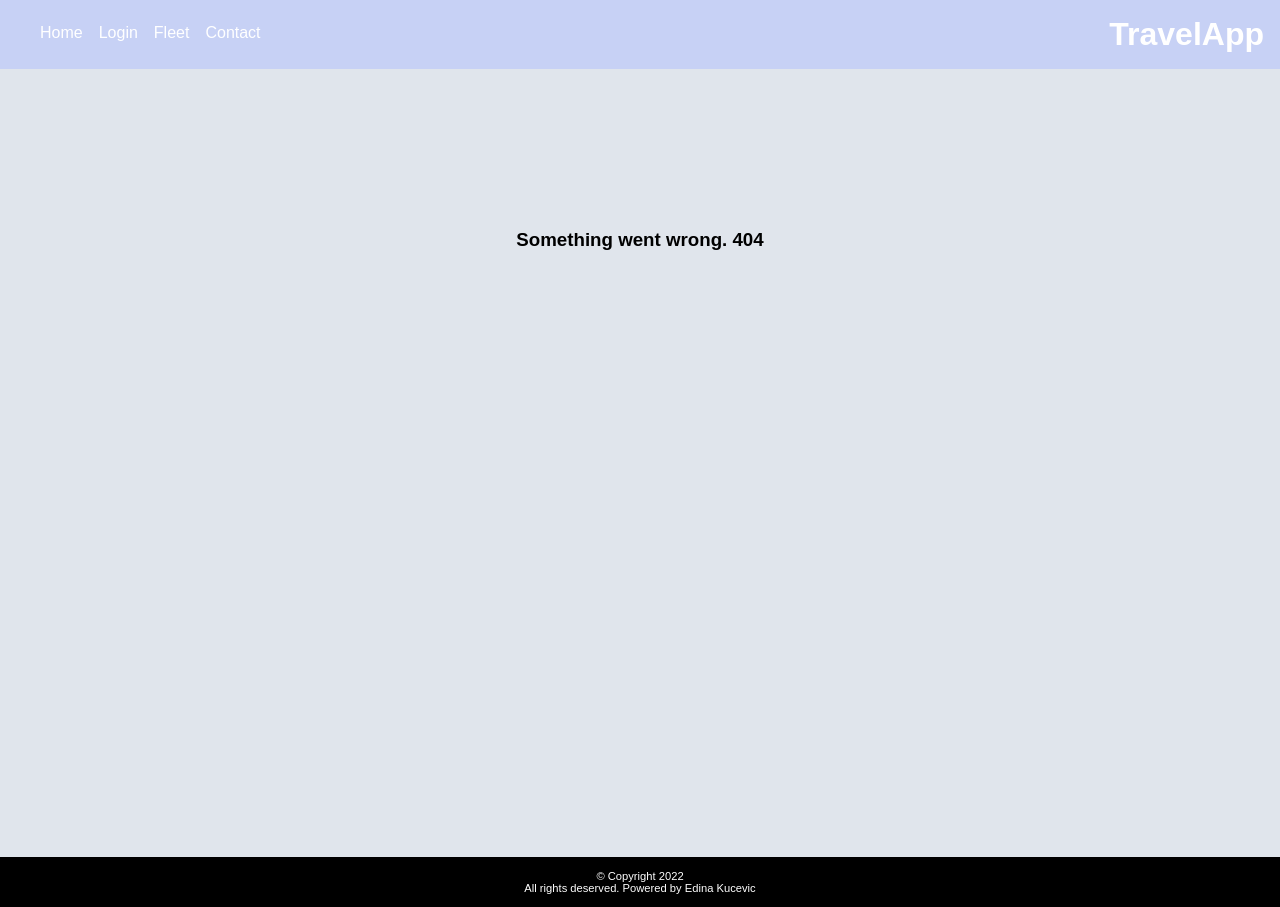
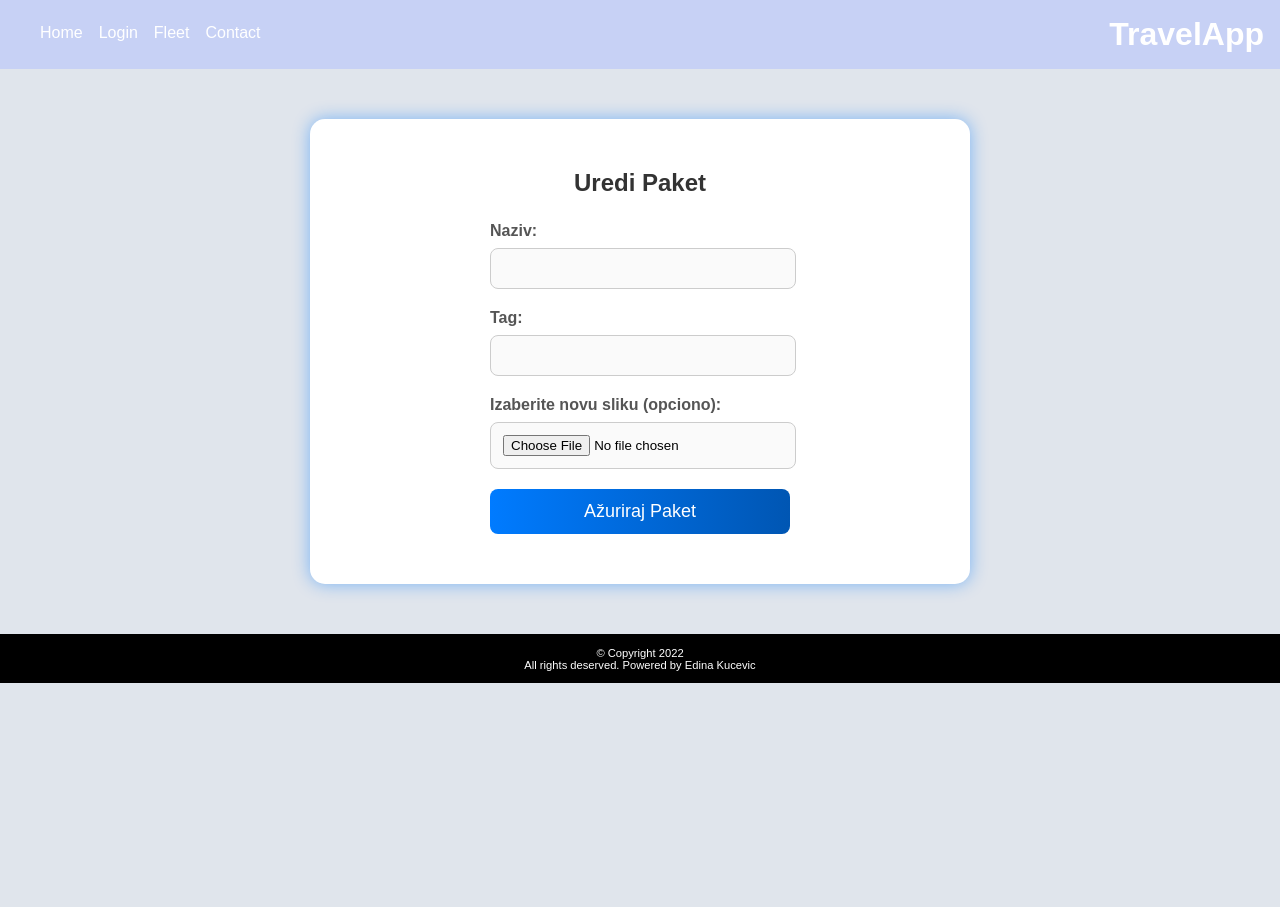
Before and after one commit to ElmaMujovic/Travel-Frontend, a React (Create React App) app: page /uredi-paket/1 in a window 1280 px wide. Before the commit this address had no page. After the commit the page ends 800 px from the top, so only its background shows below. Built offline with nearby package versions, Linux system fonts and the light colour scheme; no server answers.

Commit message:
dugme button

```diff
--- a/src/App.js
+++ b/src/App.js
@@ -26,7 +26,7 @@ import Error from './pages/Error';
 import CreatePackage from './pages/CreatePackage';
 import DestinacijePaketa from './pages/DestinacijePaketa';
 import DestinacijeList from './pages/DestinacijeList'; // Dodaj ovu liniju
-
+import EditPackage from './pages/EditPackage';
 
 
 
@@ -89,6 +89,7 @@ function App() {
           <Route path='/create-package' element={<CreatePackage/>}/>
           <Route path='/create-package-destinacija' element={<DestinacijePaketa/>}/>
           <Route path="/destinacije-paketa/:paketId" element={<DestinacijeList />} />
+          <Route path="/uredi-paket/:id" element={<EditPackage />} />
 
 
 
--- /dev/null
+++ b/src/components/UI/EditPackage.css
@@ -0,0 +1,116 @@
+body {
+    font-family: 'Arial', sans-serif;
+    background-color: #e0e5ec;
+}
+
+.edit-package {
+    max-width: 600px;
+    margin: 50px auto;
+    padding: 30px;
+    background: #ffffff;
+    border-radius: 15px;
+    box-shadow: 0 10px 20px rgba(0, 0, 0, 0.15), 0 6px 6px rgba(0, 0, 0, 0.1);
+    position: relative;
+    overflow: hidden;
+    animation: pulse 2s infinite;
+}
+
+.edit-package img {
+    width: 100%;
+    height: auto;
+    border-radius: 10px;
+    filter: drop-shadow(4px 4px 10px yellow);
+}
+
+.edit-package::before {
+    content: '';
+    position: absolute;
+    top: -50%;
+    left: -50%;
+    width: 200%;
+    height: 200%;
+    background: radial-gradient(circle, rgba(255,255,255,0.1) 20%, transparent 100%);
+    transform: rotate(25deg);
+    transition: all 0.5s;
+    z-index: 0;
+}
+
+.edit-package:hover::before {
+    transform: rotate(40deg);
+    background: radial-gradient(circle, rgba(255,255,255,0.3) 20%, transparent 100%);
+}
+
+.edit-package:hover {
+    box-shadow: 0 0 30px rgba(0, 123, 255, 0.7), 0 6px 6px rgba(0, 0, 0, 0.1);
+}
+
+.edit-package h2 {
+    text-align: center;
+    color: #333;
+    margin-bottom: 25px;
+    z-index: 1;
+    position: relative;
+}
+
+.form-group {
+    margin-bottom: 20px;
+    z-index: 1;
+    position: relative;
+}
+
+.form-group label {
+    display: block;
+    margin-bottom: 8px;
+    color: #555;
+    font-weight: bold;
+}
+
+.form-group input[type="text"],
+.form-group input[type="number"],
+.form-group input[type="file"] {
+    width: calc(100% - 20px);
+    padding: 12px;
+    border: 1px solid #ccc;
+    border-radius: 8px;
+    transition: border-color 0.3s, box-shadow 0.3s;
+    background: #fafafa;
+}
+
+.form-group input[type="text"]:focus,
+.form-group input[type="number"]:focus,
+.form-group input[type="file"]:focus {
+    border-color: #007bff;
+    box-shadow: 0 0 8px rgba(0, 123, 255, 0.5);
+}
+
+.form-group button {
+    display: block;
+    width: 100%;
+    padding: 12px;
+    background: linear-gradient(90deg, #007bff, #0056b3);
+    color: white;
+    border: none;
+    border-radius: 8px;
+    font-size: 18px;
+    cursor: pointer;
+    transition: background-color 0.3s, box-shadow 0.3s;
+    z-index: 1;
+    position: relative;
+}
+
+.form-group button:hover {
+    background: linear-gradient(90deg, #0056b3, #003a75);
+    box-shadow: 0 0 10px rgba(0, 123, 255, 0.6);
+}
+
+@keyframes pulse {
+    0% {
+        box-shadow: 0 0 15px rgba(0, 123, 255, 0.4);
+    }
+    50% {
+        box-shadow: 0 0 25px rgba(0, 123, 255, 0.7);
+    }
+    100% {
+        box-shadow: 0 0 15px rgba(0, 123, 255, 0.4);
+    }
+}
--- /dev/null
+++ b/src/pages/EditPackage.js
@@ -0,0 +1,80 @@
+import React, { useState, useEffect } from "react";
+import { useParams, useNavigate } from "react-router-dom";
+import axios from "axios";
+import '../components/UI/EditPackage.css';
+
+
+
+const EditPackage = () => {
+  const { id } = useParams();
+  const navigate = useNavigate();
+
+  const [naziv, setNaziv] = useState("");
+  const [stringPath, setStringPath] = useState(null);
+  const [tag, setTag] = useState("");
+
+  useEffect(() => {
+    axios.get(`https://localhost:7016/api/Paket/${id}`)
+      .then(res => {
+        setNaziv(res.data.naziv);
+        setTag(res.data.tag);
+        // Proveri da li se podaci pravilno setuju
+      })
+      .catch(err => console.error("Error fetching package:", err));
+  }, [id]);
+
+  const handleUpdate = (e) => {
+    e.preventDefault();
+
+    const formData = new FormData();
+    formData.append("Naziv", naziv);
+    formData.append("Tag", tag);
+
+    if (stringPath) {
+      formData.append("StringPath", stringPath);
+    }
+
+    axios.put(`https://localhost:7016/api/Paket/${id}`, formData)
+      .then(() => {
+        alert("Paket je uspešno ažuriran.");
+        navigate("/");
+      })
+      .catch(err => console.error("Error updating package:", err));
+  };
+
+  return (
+    <div className="edit-package">
+      <h2>Uredi Paket</h2>
+      <form onSubmit={handleUpdate}>
+        <div className="form-group">
+          <label>Naziv:</label>
+          <input
+            type="text"
+            value={naziv}
+            onChange={(e) => setNaziv(e.target.value)}
+          />
+        </div>
+        <div className="form-group">
+          <label>Tag:</label>
+          <input
+            type="number"
+            value={tag}
+            onChange={(e) => setTag(e.target.value)}
+          />
+        </div>
+        <div className="form-group">
+          <label>Izaberite novu sliku (opciono):</label>
+          <input
+            type="file"
+            onChange={(e) => setStringPath(e.target.files[0])}
+          />
+        </div>
+        <div className="form-group">
+          <button type="submit">Ažuriraj Paket</button>
+        </div>
+      </form>
+    </div>
+  );
+};
+
+export default EditPackage;
--- a/src/pages/Home.js
+++ b/src/pages/Home.js
@@ -9,15 +9,25 @@ export const Home = () => {
   const [packageCreated, setPackageCreated] = useState(false);
 
   useEffect(() => {
-    // Fetch existing packages from the API on component mount
     axios.get('https://localhost:7016/api/Paket')
       .then(res => setDestinations(res.data))
       .catch(err => console.error("Error fetching packages:", err));
   }, [packageCreated]);
 
   const handlePackageCreated = (newPackage) => {
-    console.log("New package added:", newPackage); // Log the newly created package
-    setPackageCreated(prev => !prev); // Trigger re-fetch
+    console.log("New package added:", newPackage);
+    setPackageCreated(prev => !prev);
+  };
+
+  const handleDelete = (packageId) => {
+    if (window.confirm("Da li ste sigurni da želite da obrišete ovaj paket?")) {
+      axios.delete(`https://localhost:7016/api/Paket/${packageId}`)
+        .then(() => {
+          setDestinations(destinations.filter(destination => destination.id !== packageId));
+          alert("Paket je uspešno obrisan.");
+        })
+        .catch(err => console.error("Error deleting package:", err));
+    }
   };
 
   return (
@@ -35,11 +45,15 @@ export const Home = () => {
             <li key={index}>
               <h3>{destination.naziv}</h3>
               <p>{destination.opis}</p>
-              <p>Tag: <Link to={`/destinacije-paketa/${destination.id}`}>{destination.tag}</Link></p> {/* Dodaj Link */}
+              <p>Tag: <Link to={`/destinacije-paketa/${destination.id}`}>{destination.tag}</Link></p>
               <img
                 src={`https://localhost:7016/images/${destination.imagePath}`}
                 style={{ height: "300px", width: "300px" }}
               />
+              <button onClick={() => handleDelete(destination.id)}>Obriši</button>
+              <Link to={`/uredi-paket/${destination.id}`}>
+                <button>Uredi</button>
+              </Link>
             </li>
           ))}
         </ul>
```
